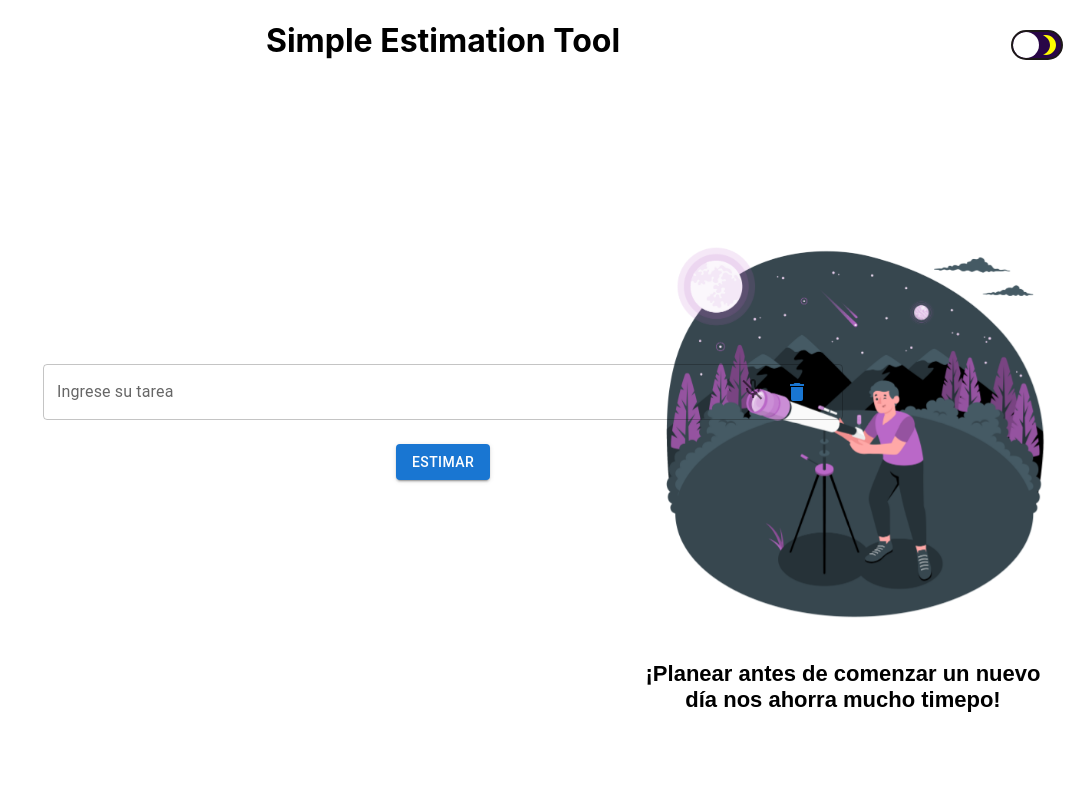
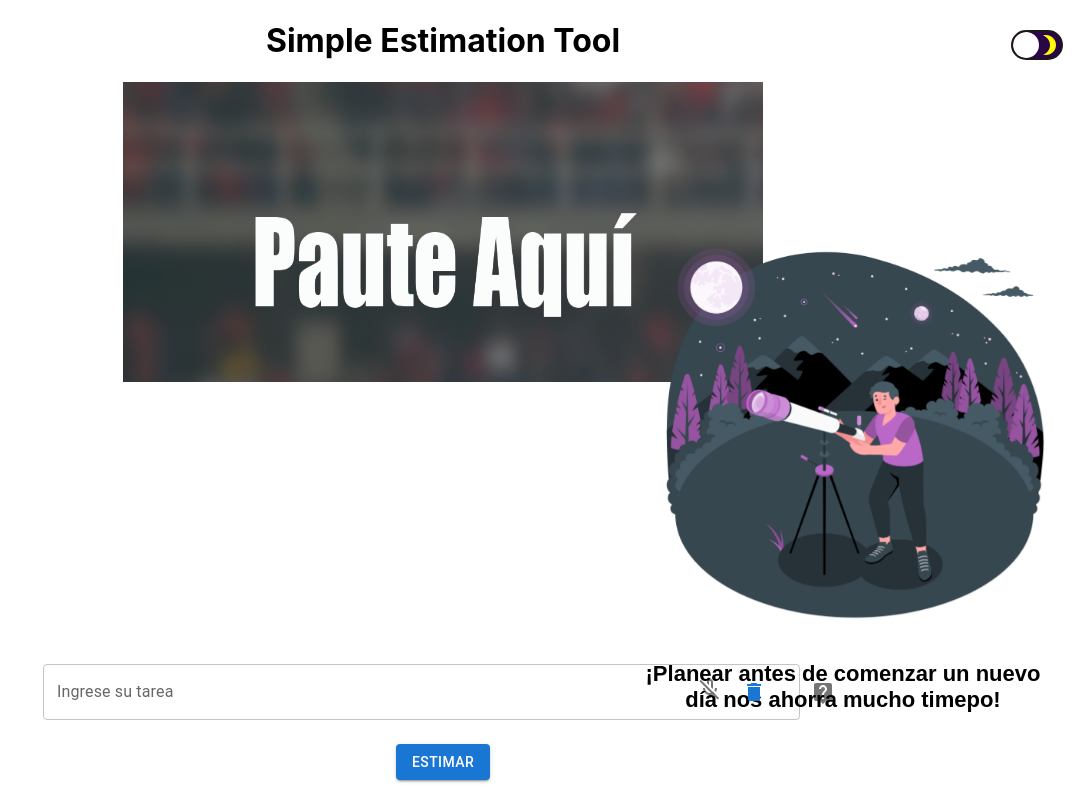
Before and after one commit to encisosystems/set-web, a React (Create React App) app: page / in a window 1280 px wide. Shown: the top 800 px of the page, without its empty margins (197-1280 px from the left). Built offline with nearby package versions, Linux system fonts and the light colour scheme.

Commit message:
footer changes

```diff
--- /dev/null
+++ b/src/pages/components/GoogleADS.jsx
@@ -0,0 +1,31 @@
+import imagenPaute from "./../images/pauteaqui.jpg";
+
+const GoogleADS = () => {
+  return (
+    <>
+      <div
+        style={{
+          width: "50%",
+          height: "300px",
+          margin: "0 auto",
+        }}
+      >
+        <img
+          style={{ width: "100%", height: "100%" }}
+          src={imagenPaute}
+          alt=""
+        />
+      </div>
+      <ins
+        class="adsbygoogle"
+        style={{ display: "block" }}
+        data-ad-client="ca-pub-2780749763957723"
+        data-ad-slot="2587403147"
+        data-ad-format="auto"
+        data-full-width-responsive="true"
+      ></ins>
+    </>
+  );
+};
+
+export default GoogleADS;
--- a/src/pages/domain/home/useHome.js
+++ b/src/pages/domain/home/useHome.js
@@ -6,8 +6,9 @@ import {
 } from "../../data/home/fetchEstimations";
 import { useDarkMode } from "./userDarkMode";
 import { useSpeechToText } from "./useSpeechToText";
-
+import Swal from "sweetalert2";
 export const useHome = () => {
+  const swal = Swal.mixin();
   const [task, setTask] = useState("");
   const {
     darkMode,
@@ -119,6 +120,25 @@ export const useHome = () => {
     // pendiente: llamar API para guardar el valor
   };
 
+  const handleModal= async () => {
+    const result = await swal.fire({
+      title: "Bienvenido a<br> Simple Estimation Tool",
+      confirmButtonText: "Continuemos",
+
+      reverseButtons: true,
+    });
+
+    if (result.isConfirmed) {
+      // Manejar la lógica de confirmación (por ejemplo, eliminación)
+      swal.fire({
+        title: "¿Qué hacemos en SET?",
+        text: "Es una herramienta diseñada para proporcionar al usuario estimaciones del tiempo necesario para completar tareas según los criterios SMART (Específicos, Medibles, Alcanzables, Relevantes y Temporales).",
+
+      });
+    }
+  };
+
+
   // funciones privadas
   const _getTasksStringSmart = (data) => {
     return data.estimation.tasks
@@ -132,6 +152,8 @@ export const useHome = () => {
       0
     )} horas`;
   };
+
+
 
   return {
     task,
@@ -171,5 +193,6 @@ export const useHome = () => {
     handleSubmitDislikeFeedbackAction,
     handleDisLikeClick,
     setDislikeFeedback,
+    handleModal
   };
 };
--- a/src/pages/view/home.jsx
+++ b/src/pages/view/home.jsx
@@ -2,8 +2,12 @@ import Brightness7Icon from "@mui/icons-material/Brightness7"; // Icono para rep
 import Brightness3Icon from "@mui/icons-material/Brightness3";
 import ThumbDownIcon from "@mui/icons-material/ThumbDown";
 import ThumbUpIcon from "@mui/icons-material/ThumbUp";
-import {MicButton} from "./../components/micBotton";
-import DeleteIcon from '@mui/icons-material/Delete';
+import { MicButton } from "./../components/micBotton";
+import GoogleADS from "../components/GoogleADS";
+import Footer from "./../components/Footer";
+import LiveHelpIcon from "@mui/icons-material/LiveHelp";
+import DeleteIcon from "@mui/icons-material/Delete";
+import Swal from "sweetalert2";
 import React from "react";
 import {
   Button,
@@ -62,12 +66,15 @@ export default function EstimationTool() {
     onChangeRating,
     handleDisLikeClick,
     setDislikeFeedback,
+    handleModal
   } = useHome();
 
   return (
     <div>
       <div style={{ width: "100%", top: 20 }}>
         <h1 style={{ textAlign: "center" }}>Simple Estimation Tool</h1>
+        <GoogleADS />
+
         <div
           onClick={toggleDarkMode}
           className={`toggle-button ${darkMode ? "dark-mode" : ""}`}
@@ -116,12 +123,13 @@ export default function EstimationTool() {
               </p>
             </div>
           </div>
+          <div style={{ display: "flex", gap: "3px", alignItems: "baseline" }}>
             <TextField
               label="Ingrese su tarea"
               value={transcript || task}
               onChange={(e) => {
                 setTask(e.target.value);
-              setTranscript(e.target.value)
+                setTranscript(e.target.value);
               }}
               fullWidth
               margin="normal"
@@ -130,7 +138,10 @@ export default function EstimationTool() {
               InputProps={{
                 endAdornment: (
                   <InputAdornment position="end">
-                      <MicButton isRecording={isRecording} handleClick={handleMicClick} />
+                    <MicButton
+                      isRecording={isRecording}
+                      handleClick={handleMicClick}
+                    />
                     <Button onClick={handleClear} edge="end">
                       <DeleteIcon />
                     </Button>
@@ -138,7 +149,12 @@ export default function EstimationTool() {
                 ),
               }}
             />
-
+            <span>
+              <IconButton onClick={handleModal}>
+                <LiveHelpIcon />
+              </IconButton>
+            </span>
+          </div>
           <div
             style={{
               display: "flex",
@@ -245,6 +261,7 @@ export default function EstimationTool() {
           />
         </div>
       </div>
+      <Footer></Footer>
     </div>
   );
 }
```
Also changed, not shown: src/components/Bienvenida.jsx (deleted, +0 -15 lines), src/pages/home.jsx (+3 -8 lines), src/pages/components/Footer.jsx (renamed from src/components/Footer.jsx), src/pages/images/pauteaqui.jpg (renamed from src/assets/pauteaqui.jpg), 1 other file (tests, documents, lock files or other folders). Lines whose indentation alone changed are shown as unchanged.
